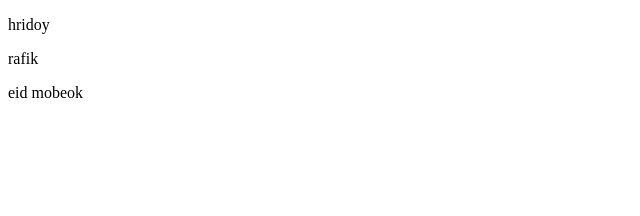
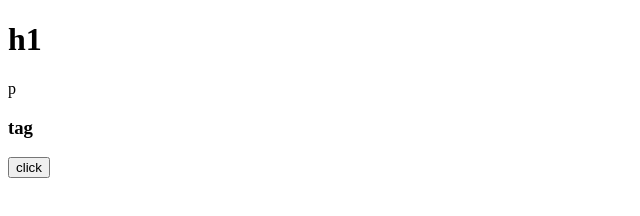
Before and after one commit to programminsekbo/rafik, a plain HTML site: page index.html in a window 1280 px wide. Shown: the whole page, without its empty margins (0-640 px from the left). Drawn offline with Linux system fonts and the light colour scheme.

Commit message:
Update index.html

```diff
--- a/index.html
+++ b/index.html
@@ -6,15 +6,17 @@
     <title>Document</title>
 </head>
 <body>
-<p>hridoy</p>
-<p>rafik</p>
-<p>islam</p>
+<h1 id="myev">h1</h1>
+<p class="koi">p</p>
+<h3>tag</h3>
+<button onclick="myEven()">click</button>
     <script>
 
- var MyElements = document.getElementsByTagName('p')
-  MyElements [2].innerHTML='eid mobeok'
-
-
+  function  myEven(){
+     document.querySelector('h3').innerHTML="my name is"
+     document.querySelector('.koi').innerHTML="rk rafik"
+     document.querySelector('#myev').innerHTML="hridoy"
+  }
 
 
     </script>
```
